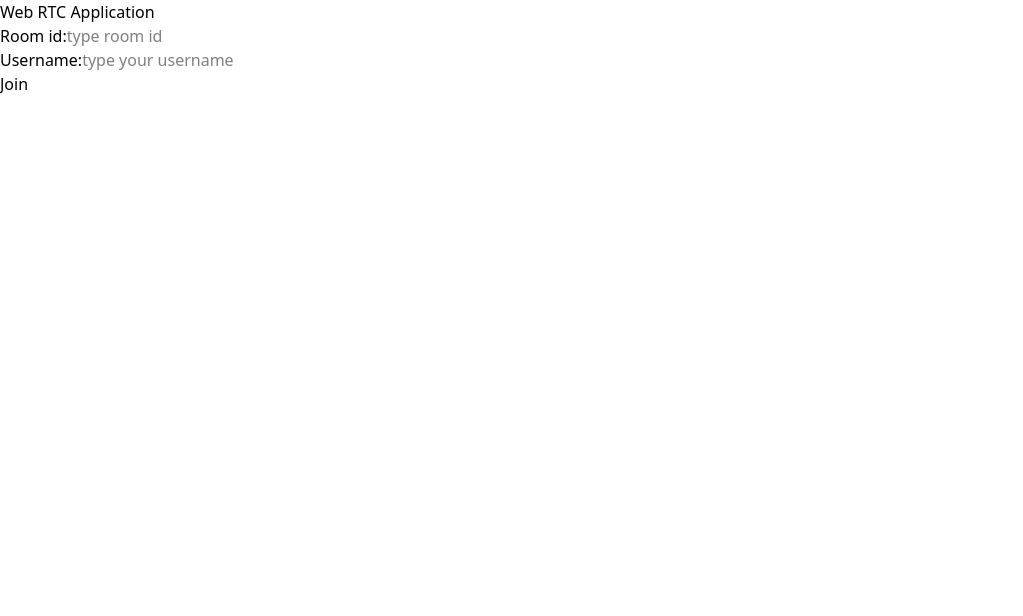
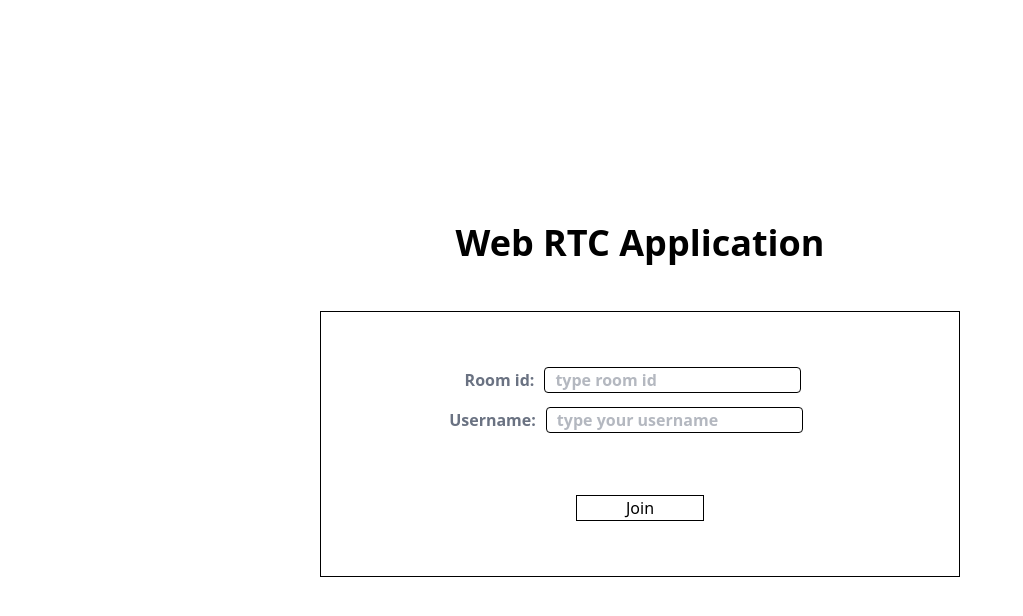
Before and after one commit to jhon23-2/web_rtc, a React (Vite) app in the folder client/: page / in a window 1280 px wide. Shown: the top 616 px of the page, without its empty margins (0-1023 px from the left). Built offline with nearby package versions, Linux system fonts and the light colour scheme; no server answers.

Commit message:
login component updated succesfully

```diff
--- a/client/src/components/Login.jsx
+++ b/client/src/components/Login.jsx
@@ -6,34 +6,36 @@ import { usePeerContext } from '../hooks/usePeerContext'
   const {roomId, setRoomId, localUsername, setLocalUsername, handleJoinRoom} = usePeerContext()
 
   return (
-    <div>
-      <h1>Web RTC Application</h1>
-       <section>
+    <div className="w-screen h-screen flex justify-center items-center flex-col">
+      <h1 className="font-bold text-4xl">Web RTC Application</h1>
+       <section className="mt-12 gap-3.5 border w-1/2 h-1/3 flex flex-col justify-center items-center">
         <div>
-          <label>
+          <label className="font-semibold text-gray-500 mr-3.5">
             Room id:
             <input type="text"
               value={roomId}
               onChange={(e) => {setRoomId(e.target.value)}}
               placeholder='type room id'
               required
+              className='border border-black rounded ml-2.5 pl-2.5'
             />
           </label>
         </div>
 
         <div>
-          <label>
+          <label className="font-semibold text-gray-500 mr-7">
             Username:
             <input type="text"
               value={localUsername}
               onChange={(e) => {setLocalUsername(e.target.value)}}
               placeholder='type your username'
               required
+              className='border border-black rounded ml-2.5 pl-2.5'
             />
           </label>
         </div>
 
-        <button onClick={handleJoinRoom}>
+        <button onClick={handleJoinRoom} className='border w-1/5 mt-12 cursor-pointer'>
           Join
         </button>
        </section>
--- a/client/src/components/VideoPlayer.jsx
+++ b/client/src/components/VideoPlayer.jsx
@@ -1,9 +1,11 @@
-import React from "react";
+import React, { useState } from "react";
 import { usePeerContext } from "../hooks/usePeerContext";
 
 
 const VideoPlayer = () => {
 
+
+  const [copied, setCopied] = useState(false);
 
   const {
     meetingStatus,
@@ -24,12 +26,21 @@ const VideoPlayer = () => {
   }
 
 
+  const handleCopyRoomId = async () => {
+    try {
+      await navigator.clipboard.writeText(roomId);
+      setCopied(true);
 
-  const renderDebugInfo = () => (
-    <div className="absolute top-0 left-0 bg-yellow-200 p-2 text-xs">
-      Status: {meetingStatus} | In Call: {inCall ? "Yes" : "No"}
-    </div>
-  );
+      setTimeout(() => {
+        setCopied(false);
+      }, 2000);
+    } catch (err) {
+      console.error("Failed to copy:", err);
+    }
+  };
+
+
+
 
   if (socketError) {
     return (
@@ -41,16 +52,29 @@ const VideoPlayer = () => {
 
   return (
     <div className="w-screen h-screen flex flex-col justify-center items-center relative">
-      {renderDebugInfo()}
+      <div className="absolute top-0 left-0 bg-yellow-200 p-2 text-xs">
+        Status: {meetingStatus} | In Call: {inCall ? "Yes" : "No"}
+      </div>
 
       <h1 className="text-center font-bold text-3xl">Web RTC Application</h1>
-      <div className="flex w-full items-start mt-3.5">
-        <label className="font-bold text-2xl">
-            Room id:
-            <small className="font-semibold text-2xl text-gray-500"> {roomId}</small>
-        </label>
-      </div>
 
+      <div className="flex items-start w-full mt-12 gap-3">
+  <label className="font-bold text-2xl">
+    Room id:
+    <small className="font-semibold text-2xl text-gray-500 ml-2">
+      {roomId}
+    </small>
+  </label>
+
+  <button
+    onClick={handleCopyRoomId}
+    className={`px-3 py-1 rounded text-sm font-semibold transition cursor-pointer
+      ${copied ? "bg-green-600 text-white" : "bg-blue-600 text-white"}
+    `}
+  >
+    {copied ? "Copied ✅" : "Copy"}
+  </button>
+</div>
 
       <div className="mt-24 w-full h-[calc(100vh-200px)] flex flex-col">
 
@@ -78,12 +102,8 @@ const VideoPlayer = () => {
               playsInline
               ref={remoteVideoRef}
             ></video>
-            {!inCall && (
-              <div className="w-full h-full bg-gray-800 flex items-center justify-center text-white">
-                Waiting for connection...
-              </div>
-            )}
-          </div>}
+          </div>
+          }
         </div>
       </div>
     </div>
```
